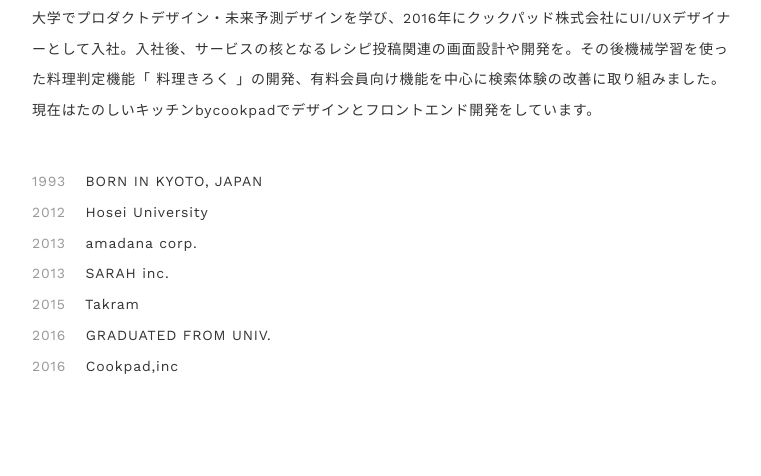
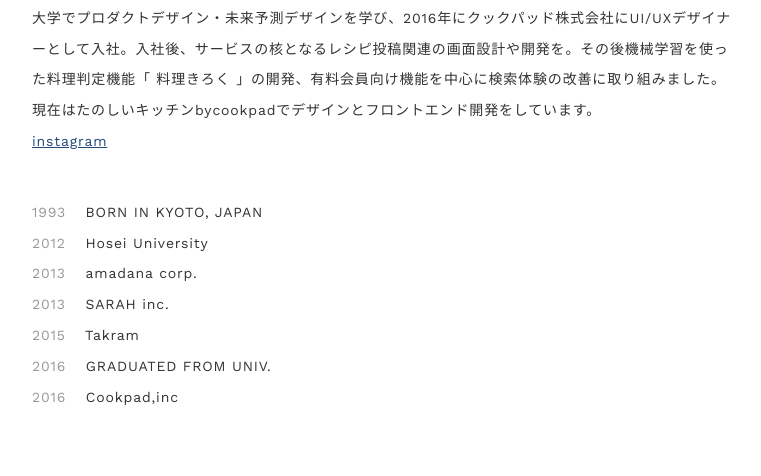
Before and after one commit to tomoya-tsuji/tomoya-tsuji, a Gatsby site: page / in a window 1280 px wide. Shown: the part 324-800 px from the top of the page, without its empty margins (258-1019 px from the left). Built offline with nearby package versions, Linux system fonts and the light colour scheme; Gatsby itself is replaced by a stand-in of ours; a script that the page names is missing.

Commit message:
add instagram

```diff
--- a/src/pages/index.js
+++ b/src/pages/index.js
@@ -28,6 +28,7 @@
     <p className="self_introduction">
       大学でプロダクトデザイン・未来予測デザインを学び、2016年にクックパッド株式会社にUI/UXデザイナーとして入社。入社後、サービスの核となるレシピ投稿関連の画面設計や開発を。その後機械学習を使った料理判定機能「 料理きろく 」の開発、有料会員向け機能を中心に検索体験の改善に取り組みました。 現在はたのしいキッチンbycookpadでデザインとフロントエンド開発をしています。
     </p>
+    <a href="https://www.instagram.com/tomoya_tsuji/">instagram</a>
 
     <div className="career">
       <p><span className="years">1993</span> BORN IN KYOTO, JAPAN</p>
```
